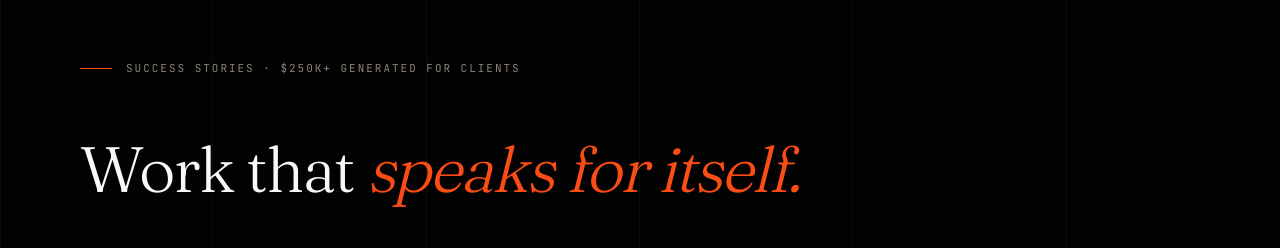
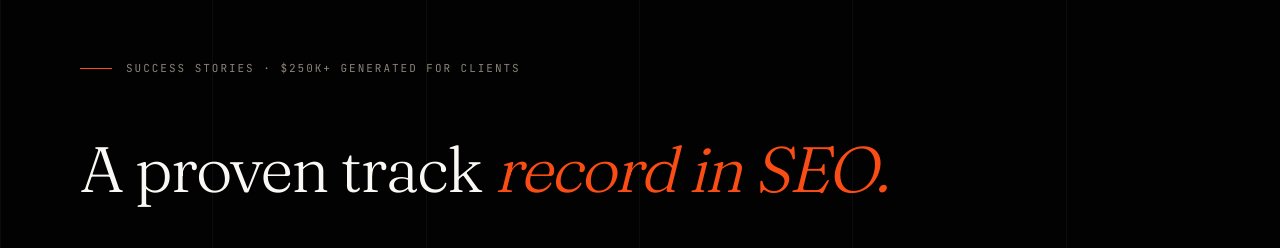
Before and after one commit to ScaleCRMCO/scaleseo, a Next.js app: page / in a window 1280 px wide. Shown: the part 1020-1268 px from the top of the page. Built offline with nearby package versions, Linux system fonts and the light colour scheme.

Commit message:
Update CaseStudy.tsx

```diff
--- a/src/app/sections/home/CaseStudy.tsx
+++ b/src/app/sections/home/CaseStudy.tsx
@@ -45,7 +45,7 @@ export default function CaseStudy() {
        <div className="section-label reveal-up">Success Stories · $250K+ generated for clients</div>
 
         <h2 className={`${styles.heading} reveal-up`}>
-          Work that <em>speaks for itself.</em>
+          A proven track <em>record in SEO.</em>
         </h2>
 
         <div className={styles.stories}>
```
